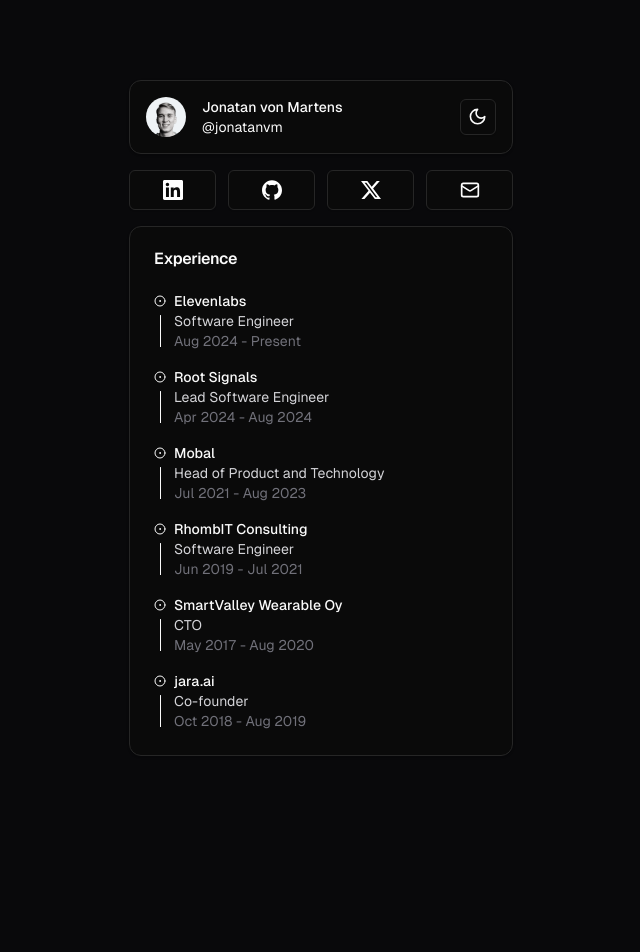
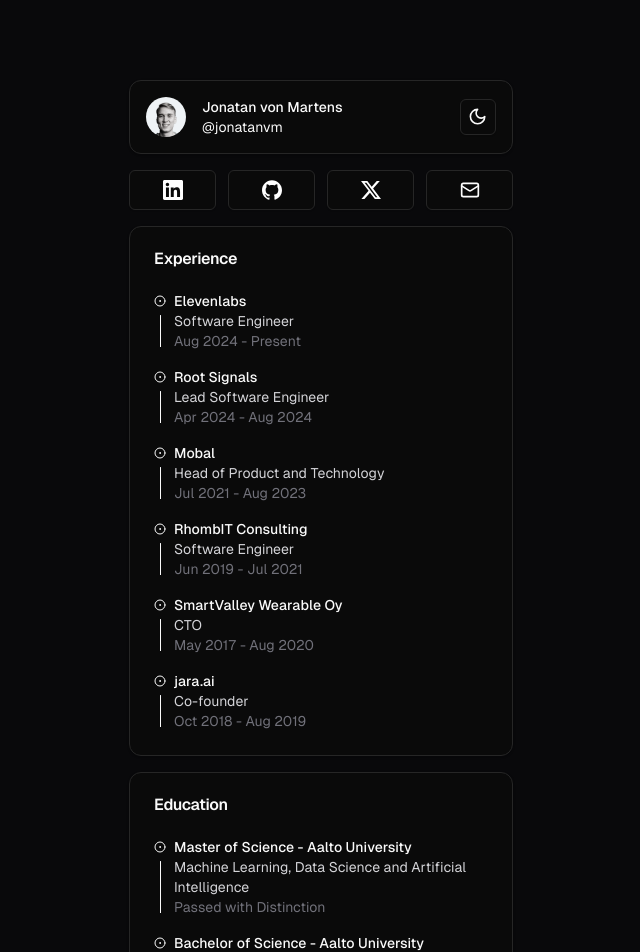
Before and after one commit to jonatanvm/jonatanvm, a Next.js app: page / in a window 1280 px wide. Shown: the top 952 px of the page, without its empty margins (319-959 px from the left). Before the commit the page ends 836 px from the top, so only its background shows below. Built offline with nearby package versions, Linux system fonts and the light colour scheme.

Commit message:
feat: add education

```diff
--- a/src/app/page.tsx
+++ b/src/app/page.tsx
@@ -56,89 +56,53 @@
   );
 }
 
-export default function Home() {
-  const jobs = [
-    {
-      employer: "Elevenlabs",
-      title: "Software Engineer",
-      time: "Aug 2024 - Present",
-    },
-    {
-      employer: "Root Signals",
-      title: "Lead Software Engineer",
-      time: "Apr 2024 - Aug 2024",
-    },
-    {
-      employer: "Mobal",
-      title: "Head of Product and Technology",
-      time: "Jul 2021 - Aug 2023",
-    },
-    {
-      employer: "RhombIT Consulting",
-      title: "Software Engineer",
-      time: "Jun 2019 - Jul 2021",
-    },
-    {
-      employer: "SmartValley Wearable Oy",
-      title: "CTO",
-      time: "May 2017 - Aug 2020",
-    },
-    {
-      employer: "jara.ai",
-      title: "Co-founder",
-      time: "Oct 2018 - Aug 2019",
-    },
-  ];
+function SocialLinks({ className }: { className?: string }) {
   return (
-    <div className="grid items-center justify-items-center p-4 sm:p-20 pb-20 font-[family-name:var(--font-geist-sans)]">
-      <main className="flex flex-col gap-8 row-start-2 items-center sm:items-start w-full">
-        <div className="grid grid-cols-1 sm:grid-cols-1 gap-4 w-full">
-          <div className="flex flex-col gap-4 w-full sm:max-w-sm mx-auto">
-            <Me className={"w-full"} />
-            <ul className={"grid grid-cols-4 sm:grid-cols-4 w-full gap-3"}>
+    <ul className={cn("grid grid-cols-4 sm:grid-cols-4 gap-3", className)}>
       <li className={"w-full"}>
         <SocialLink href={"https://www.linkedin.com/in/jonatanvm/"}>
-                  <LinkedInIcon
-                    className="h-5 w-5 shrink-0"
-                    aria-label="LinkedIn"
-                  />
+          <LinkedInIcon className="h-5 w-5 shrink-0" aria-label="LinkedIn" />
         </SocialLink>
       </li>
       <li>
         <SocialLink href={"https://github.com/jonatanvm"}>
-                  <GithubIcon
-                    className="h-5 w-5 shrink-0"
-                    aria-label={"Github"}
-                  />
+          <GithubIcon className="h-5 w-5 shrink-0" aria-label={"Github"} />
         </SocialLink>
       </li>
       <li>
         <SocialLink href={"https://x.com/_jonatanvm"}>
-                  <TwitterIcon
-                    className="h-5 w-5 shrink-0"
-                    aria-label={"X.com"}
-                  />
+          <TwitterIcon className="h-5 w-5 shrink-0" aria-label={"X.com"} />
         </SocialLink>
       </li>
       <li>
-                <SocialLink
-                  href={"mailto:Jonatan <stepped_jays.0m@icloud.com>"}
-                >
+        <SocialLink href={"mailto:Jonatan <stepped_jays.0m@icloud.com>"}>
           <MailIcon className="h-5 w-5 shrink-0" aria-label={"X.com"} />
         </SocialLink>
       </li>
     </ul>
-          </div>
-          <Card className={"w-full sm:max-w-sm mx-auto"}>
+  );
+}
+
+function Experience({
+  title,
+  timeline,
+  className,
+}: {
+  title: string;
+  timeline: { title: string; subtitle: string; time: string }[];
+  className?: string;
+}) {
+  return (
+    <Card className={cn(className, "sm:max-w-sm mx-auto")}>
       <CardHeader>
-              <CardTitle>Experience</CardTitle>
+        <CardTitle>{title}</CardTitle>
       </CardHeader>
       <CardContent>
         <Timeline className={"gap-y-4 mr-auto"}>
-                {jobs.map((job) => (
+          {timeline.map((job) => (
             <TimelineItem status="done" key={job.time}>
               <TimelineHeading className={"sm:text-sm"}>
-                      {job.employer}
+                {job.title}
               </TimelineHeading>
               <TimelineDot className="size-3">
                 <CircleDot />
@@ -146,7 +110,7 @@
               <TimelineLine className={"py-1"} done />
               <TimelineContent className={"sm:text-sm flex flex-col"}>
                 <span className={"dark:text-zinc-300 text-zinc-700"}>
-                        {job.title}
+                  {job.subtitle}
                 </span>
                 <span className={"dark:text-zinc-500 text-zinc-900"}>
                   {job.time}
@@ -157,6 +121,74 @@
         </Timeline>
       </CardContent>
     </Card>
+  );
+}
+
+export default function Home() {
+  const timeline = [
+    {
+      title: "Elevenlabs",
+      subtitle: "Software Engineer",
+      time: "Aug 2024 - Present",
+    },
+    {
+      title: "Root Signals",
+      subtitle: "Lead Software Engineer",
+      time: "Apr 2024 - Aug 2024",
+    },
+    {
+      title: "Mobal",
+      subtitle: "Head of Product and Technology",
+      time: "Jul 2021 - Aug 2023",
+    },
+    {
+      title: "RhombIT Consulting",
+      subtitle: "Software Engineer",
+      time: "Jun 2019 - Jul 2021",
+    },
+    {
+      title: "SmartValley Wearable Oy",
+      subtitle: "CTO",
+      time: "May 2017 - Aug 2020",
+    },
+    {
+      title: "jara.ai",
+      subtitle: "Co-founder",
+      time: "Oct 2018 - Aug 2019",
+    },
+  ];
+
+  const educationTimeline = [
+    {
+      title: "Master of Science - Aalto University",
+      subtitle: "Machine Learning, Data Science and Artificial Intelligence",
+      time: "Passed with Distinction",
+    },
+    {
+      title: "Bachelor of Science - Aalto University",
+      subtitle: "Computer Science",
+      time: "",
+    },
+  ];
+
+  return (
+    <div className="grid items-center justify-items-center p-4 sm:p-20 pb-20 font-[family-name:var(--font-geist-sans)]">
+      <main className="flex flex-col gap-8 row-start-2 items-center sm:items-start w-full">
+        <div className="grid grid-cols-1 sm:grid-cols-1 gap-4 w-full">
+          <div className="flex flex-col gap-4 w-full sm:max-w-sm mx-auto">
+            <Me className={"w-full"} />
+            <SocialLinks className={"w-full"} />
+            <Experience
+              title={"Experience"}
+              className={"w-full"}
+              timeline={timeline}
+            />
+            <Experience
+              title={"Education"}
+              className={"w-full"}
+              timeline={educationTimeline}
+            />
+          </div>
         </div>
       </main>
       <footer className="row-start-3 flex gap-6 flex-wrap items-center justify-center text-zinc-300 dark:text-zinc-800 hidden">
```
Lines whose indentation alone changed are shown as unchanged.
